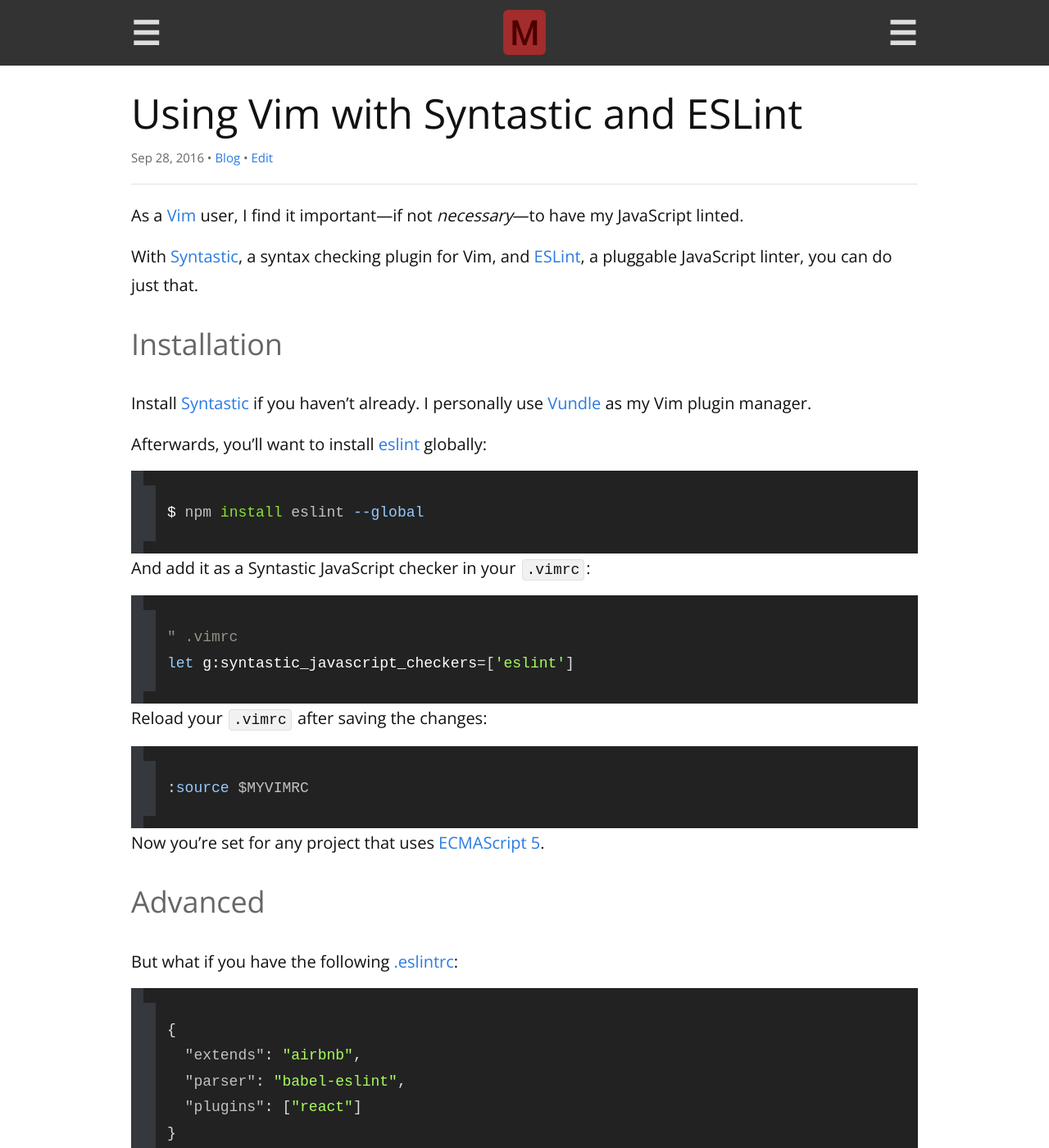
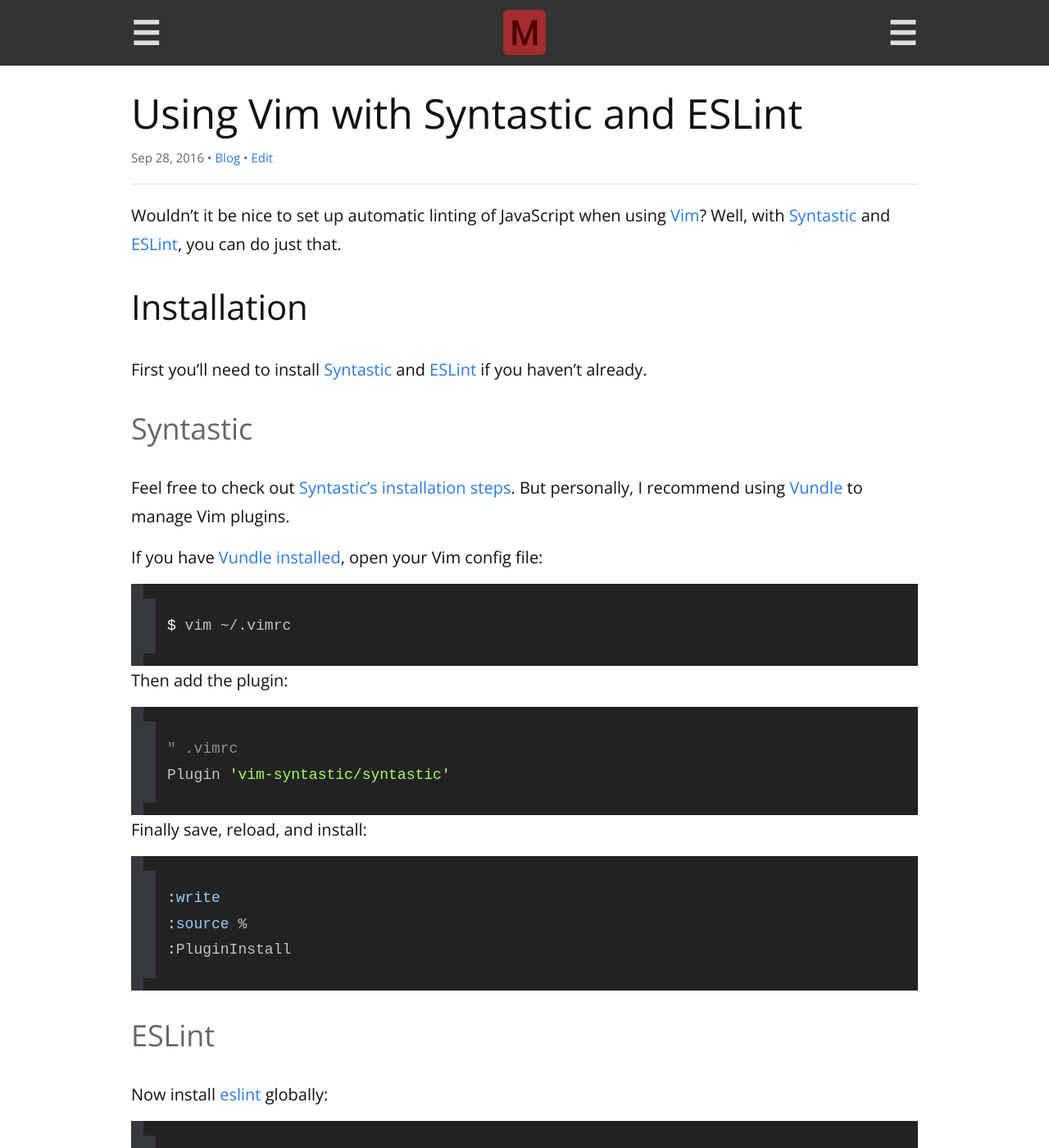
Before and after one commit to remarkablemark/remarkablemark.github.io, a Jekyll site: the page built from _posts/2016/2016-09-28-vim-syntastic-eslint.md, in a window 1280 px wide and 1400 px high. Shown: the whole window at 82% size. Built offline with Jekyll 4.4.1, drawn with Linux system fonts in a browser that asks for light colours; comment, search, counter and statistics services are not loaded; some of the changed text lies outside the part shown.

Commit message:
Update post "Using Vim with Syntastic and ESLint"
Post: 2016-09-28-vim-syntastic-eslint.md

Update installation steps for Syntastic, improve wording and
organization of post, and add link to GitHub issue from which
option 2 is derived from.

````diff
--- a/_posts/2016/2016-09-28-vim-syntastic-eslint.md
+++ b/_posts/2016/2016-09-28-vim-syntastic-eslint.md
@@ -6,21 +6,46 @@
 categories: vim syntastic eslint javascript
 ---
 
-As a [Vim](http://www.vim.org) user, I find it important&mdash;if not _necessary_&mdash;to have my JavaScript linted.
+Wouldn't it be nice to set up automatic linting of JavaScript when using [Vim](http://www.vim.org)? Well, with [Syntastic](http://vimawesome.com/plugin/syntastic) and [ESLint](http://eslint.org), you can do just that.
 
-With [Syntastic](http://vimawesome.com/plugin/syntastic), a syntax checking plugin for Vim, and [ESLint](http://eslint.org), a pluggable JavaScript linter, you can do just that.
+## Installation
 
-### Installation
+First you'll need to install [Syntastic](https://github.com/vim-syntastic/syntastic) and [ESLint](https://github.com/eslint/eslint) if you haven't already.
 
-Install [Syntastic](https://github.com/scrooloose/syntastic#installation) if you haven't already. I personally use [Vundle](https://github.com/VundleVim/Vundle.vim) as my Vim plugin manager.
+### Syntastic
 
-Afterwards, you'll want to install [eslint](https://www.npmjs.com/package/eslint) globally:
+Feel free to check out [Syntastic's installation steps](https://github.com/scrooloose/syntastic#installation). But personally, I recommend using [Vundle](https://github.com/VundleVim/Vundle.vim) to manage Vim plugins.
+
+If you have [Vundle installed](https://github.com/VundleVim/Vundle.vim#quick-start), open your Vim config file:
+
+```sh
+$ vim ~/.vimrc
+```
+
+Then add the plugin:
+
+```vim
+" .vimrc
+Plugin 'vim-syntastic/syntastic'
+```
+
+Finally save, reload, and install:
+
+```vim
+:write
+:source %
+:PluginInstall
+```
+
+### ESLint
+
+Now install [eslint](https://www.npmjs.com/package/eslint) globally:
 
 ```sh
 $ npm install eslint --global
 ```
 
-And add it as a Syntastic JavaScript checker in your `.vimrc`:
+Add it as a Syntastic JavaScript checker in your `.vimrc`:
 
 ```vim
 " .vimrc
@@ -35,7 +60,7 @@
 
 Now you're set for any project that uses [ECMAScript 5](https://wikipedia.org/wiki/ECMAScript).
 
-### Advanced
+## Advanced
 
 But what if you have the following [.eslintrc](http://eslint.org/docs/user-guide/configuring):
 
@@ -47,11 +72,11 @@
 }
 ```
 
-The **config**, **parser**, and **plugins** do not come with ESLint by default.
+The _config_, _parser_, and _plugins_ do not come with ESLint by default.
 
 You'll need to install them in order for your linter to work.
 
-#### Option 1
+### Option 1
 
 One approach is to install them globally:
 
@@ -61,11 +86,11 @@
                  eslint-plugin-react
 ```
 
-But this can get tiresome real fast when different projects have different ESLint dependencies.
+But this can get tiresome when different projects have different ESLint dependencies. And you're also polluting the global `node_modules` directory.
 
-#### Option 2
+### Option 2
 
-If you don't want to keep polluting global `node_modules`, the alternative is to have Syntastic use the project-specific binary of `eslint`:
+An alternative is to have Syntastic use the [project-specific binary of eslint](https://github.com/vim-syntastic/syntastic/issues/1692#issuecomment-241672883):
 
 ```vim
 " .vimrc
````
Also changed, not shown: other parts of _posts/2016/2016-09-28-vim-syntastic-eslint.md (+1 -1 lines).
